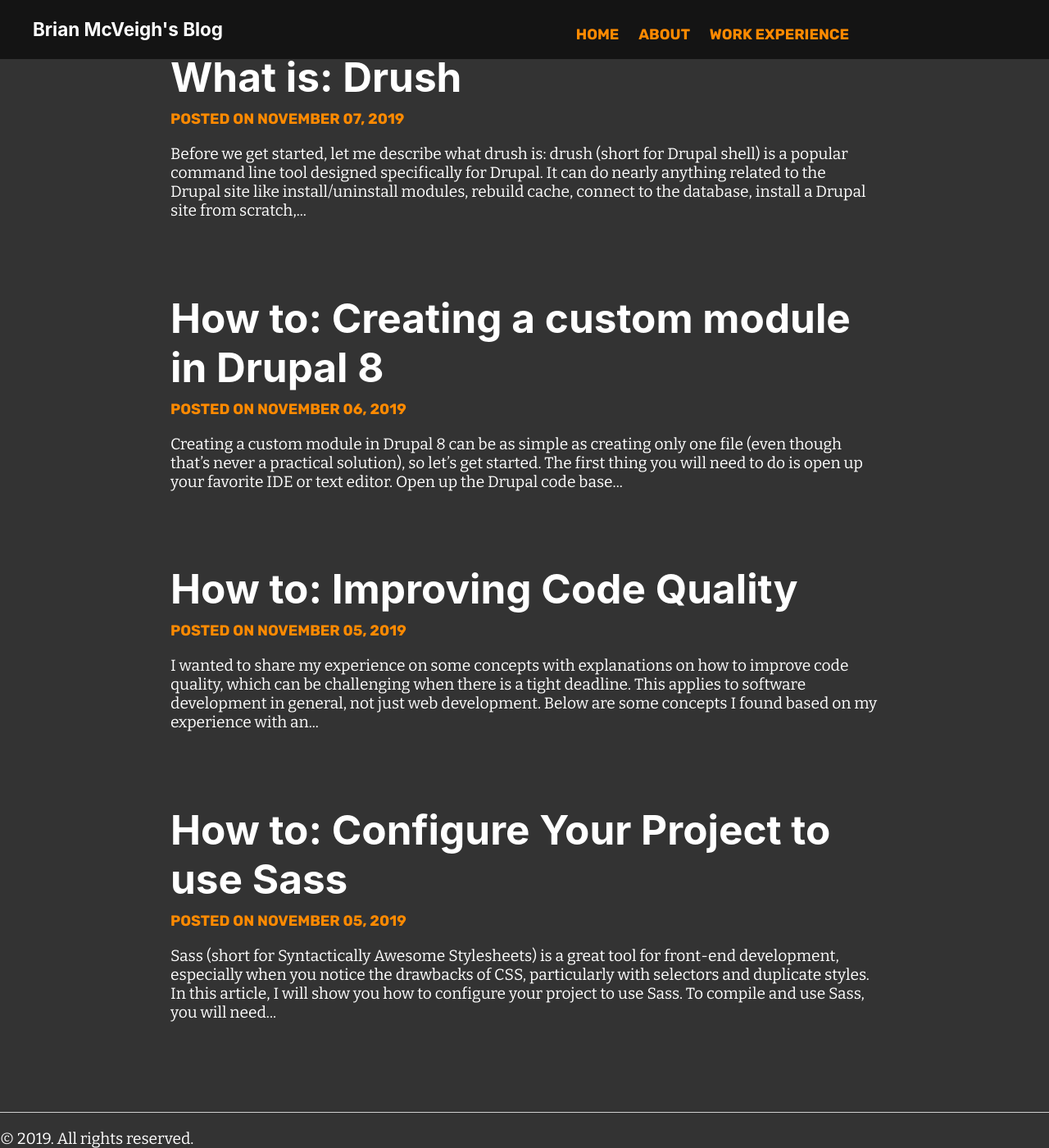
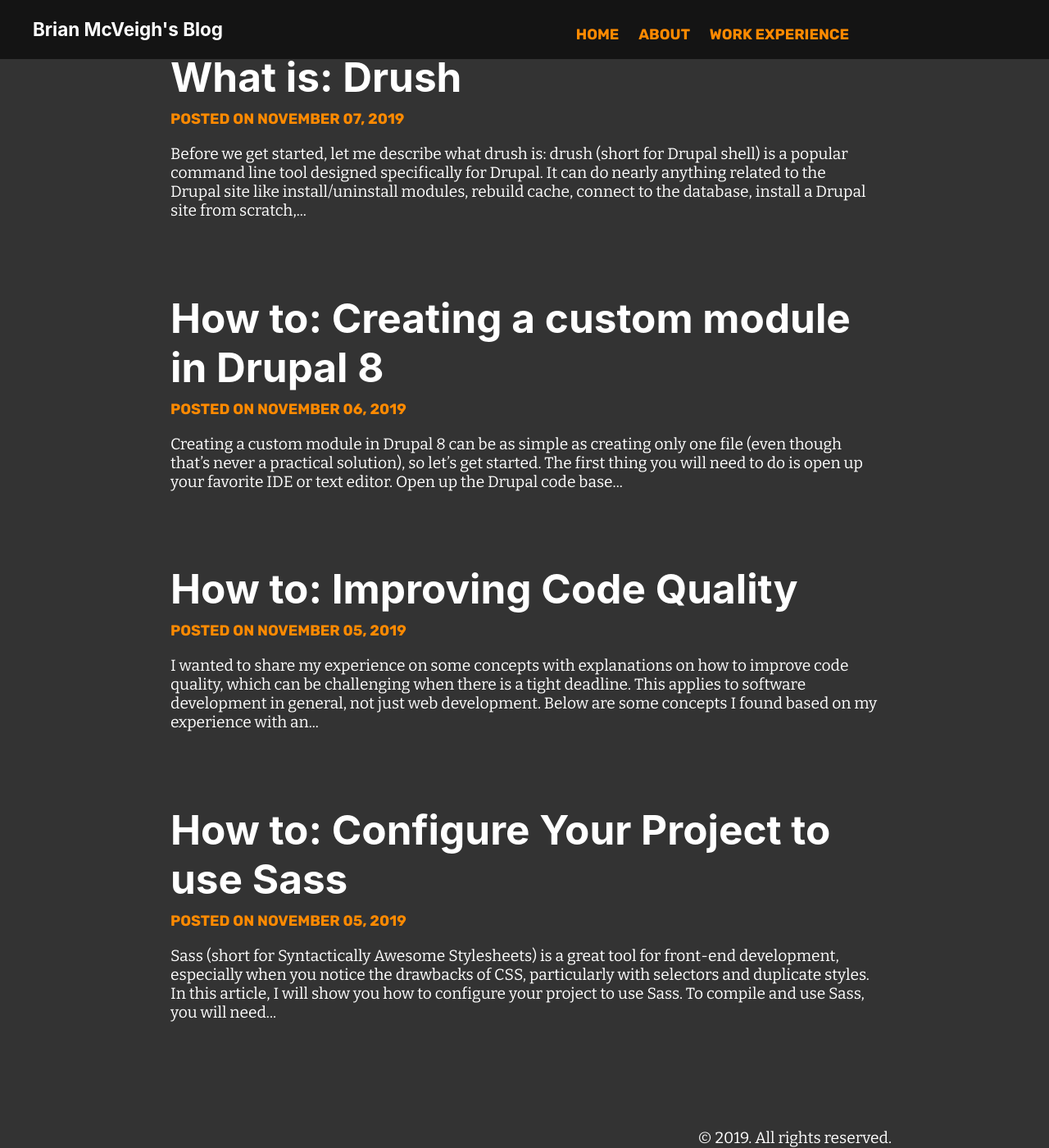
Before and after one commit to bmcveigh/bmcveigh.github.io, a Jekyll site: the page built from index.markdown, in a window 1280 px wide and 1400 px high, scrolled down 920 px. Shown: the whole window at 82% size. Built offline with Jekyll 4.4.1, drawn with Linux system fonts in a browser that asks for light colours.

Commit message:
Styling for the footer

```diff
--- a/_sass/components/footer/_footer.scss
+++ b/_sass/components/footer/_footer.scss
@@ -3,7 +3,8 @@
 //
 
 footer {
-    width: 100%;
-    border-top: 1px solid #d0d0d0;
+    width: 85%;
     padding-top: 20px;
+    padding-right: 20px;
+    text-align: right;
 }
```
